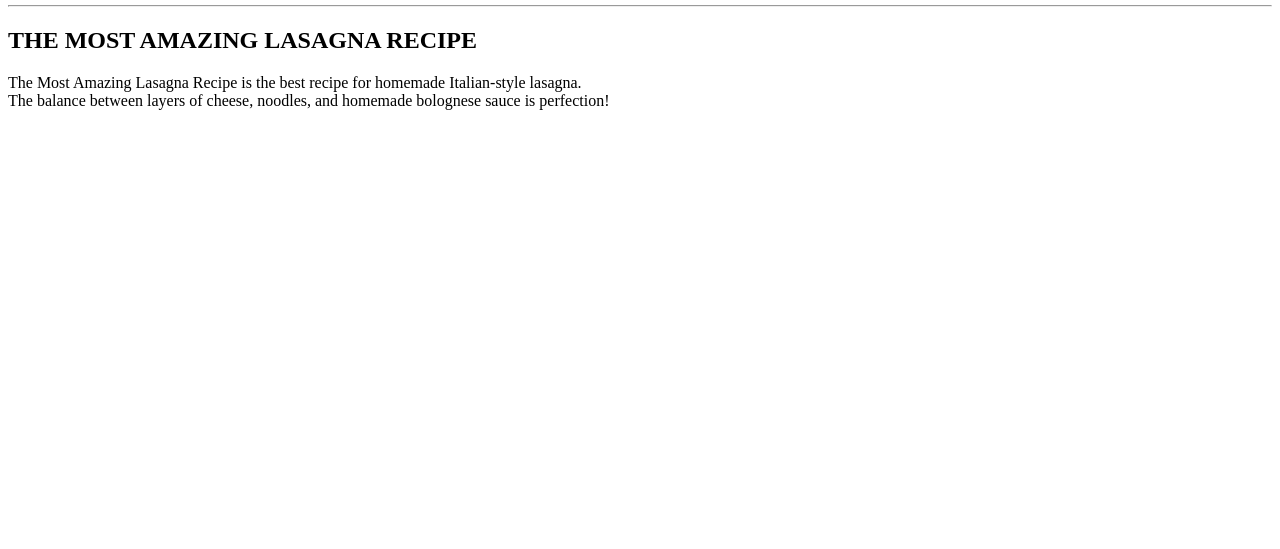
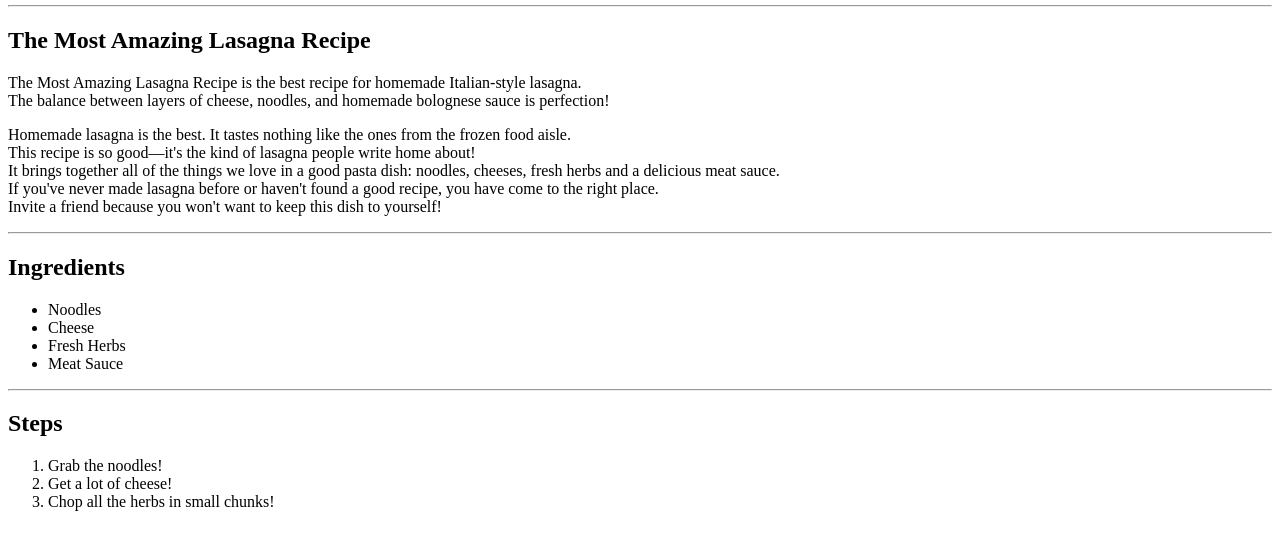
Before and after one commit to FoeXe/odin-recipes, a plain HTML site: page recipes/lasagna.html in a window 1280 px wide. Shown: the part 111-660 px from the top of the page. Drawn offline with Linux system fonts and the light colour scheme.

Commit message:
Ingredients and steps added
Added ingredients unordered list and steps ordered list to lasagna.html

```diff
--- a/recipes/lasagna.html
+++ b/recipes/lasagna.html
@@ -10,10 +10,32 @@
         <hr>
         <img src="../images/lasagna.jpeg" alt="Lasagna">
         <hr>
-        <h2>THE MOST AMAZING LASAGNA RECIPE</h2>
+        <h2>The Most Amazing Lasagna Recipe</h2>
         <p>
-        The Most Amazing Lasagna Recipe is the best recipe for homemade Italian-style lasagna.<br>
-        The balance between layers of cheese, noodles, and homemade bolognese sauce is perfection!
+            The Most Amazing Lasagna Recipe is the best recipe for homemade Italian-style lasagna.<br>
+            The balance between layers of cheese, noodles, and homemade bolognese sauce is perfection!
         </p>
+        <p>
+            Homemade lasagna is the best. It tastes nothing like the ones from the frozen food aisle.<br>
+            This recipe is so good—it's the kind of lasagna people write home about!<br>
+            It brings together all of the things we love in a good pasta dish: noodles, cheeses, fresh herbs and a delicious meat sauce.<br>
+            If you've never made lasagna before or haven't found a good recipe, you have come to the right place.<br>
+            Invite a friend because you won't want to keep this dish to yourself!
+        </p>
+        <hr>
+        <h2>Ingredients</h2>
+        <ul>
+            <li>Noodles</li>
+            <li>Cheese</li>
+            <li>Fresh Herbs</li>
+            <li>Meat Sauce</li>
+        </ul>
+        <hr>
+        <h2>Steps</h2>
+        <ol>
+            <li>Grab the noodles!</li>
+            <li>Get a lot of cheese!</li>
+            <li>Chop all the herbs in small chunks!</li>
+        </ol>
     </body>
 </html>
```
